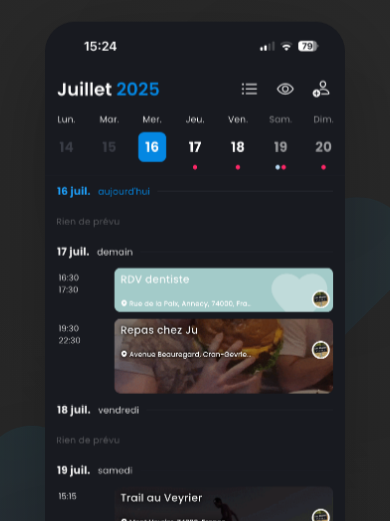
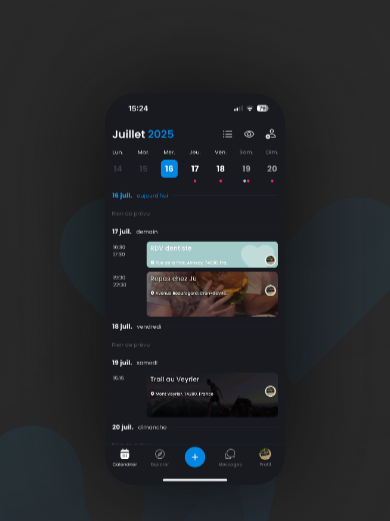
Before and after one commit to foxlead2/juya_website, a plain HTML site: page index.html in a window 390 px wide. Shown: the top 521 px of the page. Drawn offline with Linux system fonts and the light colour scheme.

Commit message:
Maj du html

```diff
--- a/index.html
+++ b/index.html
@@ -113,14 +113,19 @@
       z-index: -1;
     }
 
+    .img-wrapper {
+      padding: 30px 80px;
+      max-width: 460px;
+    }
+
     .app-demo-img {
       width: 100%;
-      max-width: 460px;
       object-fit: contain;
       filter: drop-shadow(0 25px 50px rgba(0, 0, 0, 0.3));
       animation: float 6s ease-in-out infinite;
       transition: all 0.4s cubic-bezier(0.16, 1, 0.3, 1);
       border-radius: 30px;
+      filter: drop-shadow(0 0 3rem rgb(11, 11, 11));
     }
 
     .app-demo-img:hover {
@@ -319,7 +324,10 @@
         align-items: center
       }
 
-      .app-demo-img {
+
+
+      .img-wrapper {
+        padding: 10px 80px;
         max-width: 380px
       }
     }
@@ -339,7 +347,8 @@
         margin-bottom: 1rem
       }
 
-      .app-demo-img {
+      .img-wrapper {
+        padding: 30px 40px;
         max-width: 260px
       }
 
@@ -355,8 +364,10 @@
 <body>
   <div class="container">
     <div class="content-wrapper">
-      <div class="app-showcase">
-        <img src="assets/demo-juya.png" alt="Calendrier app demo" class="app-demo-img" style="max-width:300px;">
+     <div class="app-showcase">
+        <div class="img-wrapper">
+          <img src="assets/demo-juya.png" alt="Calendrier app demo" class="app-demo-img">
+        </div>
       </div>
       <div class="content">
         <h1>JUYA</h1>
@@ -372,14 +383,14 @@
             <span>App Store</span>
           </a>
 
-          <a href="https://play.google.com/store/apps/details?id=juya.app" class="download-btn play-store"
+          <!-- <a href="https://play.google.com/store/apps/details?id=juya.app" class="download-btn play-store"
             aria-label="Télécharge sur Google Play">
             <svg viewBox="0 0 512 512" fill="currentColor">
               <path
                 d="M325.3 234.3L104.6 13.7C97.7 6.8 87.2 4.8 78.1 9.3c-9.1 4.5-14.8 13.9-14.8 24.2v445c0 10.3 5.7 19.7 14.8 24.2 9.1 4.5 19.6 2.5 26.5-4.4l220.7-220.7c12.5-12.5 12.5-32.8 0-45.3zM371.8 256l-59.6 59.6 99.8 99.8c7.6 7.6 19.8 7.6 27.4 0l45.3-45.3c7.6-7.6 7.6-19.8 0-27.4l-99.8-99.8zm0-59.6l99.8-99.8c7.6-7.6 7.6-19.8 0-27.4l-45.3-45.3c-7.6-7.6-19.8-7.6-27.4 0l-99.8 99.8 59.6 59.6z" />
             </svg>
             <span>Google Play</span>
-          </a>
+          </a> -->
         </div>
 
         <p class="footer-note">
```
Also changed, not shown: 1 other file.
